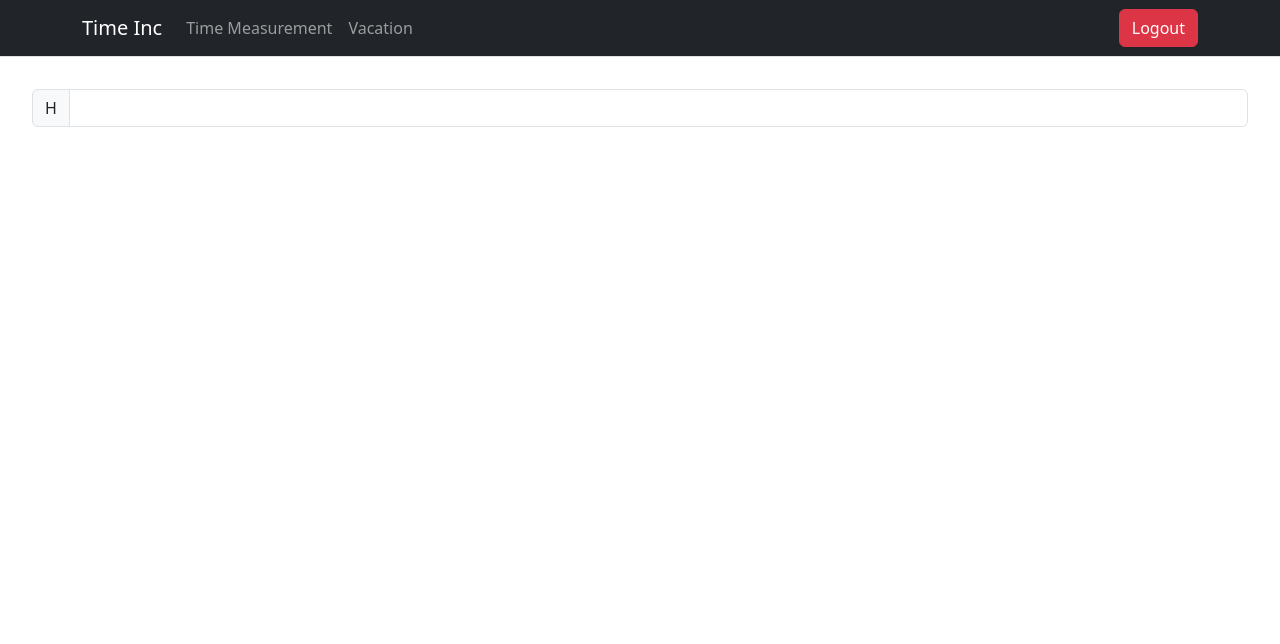
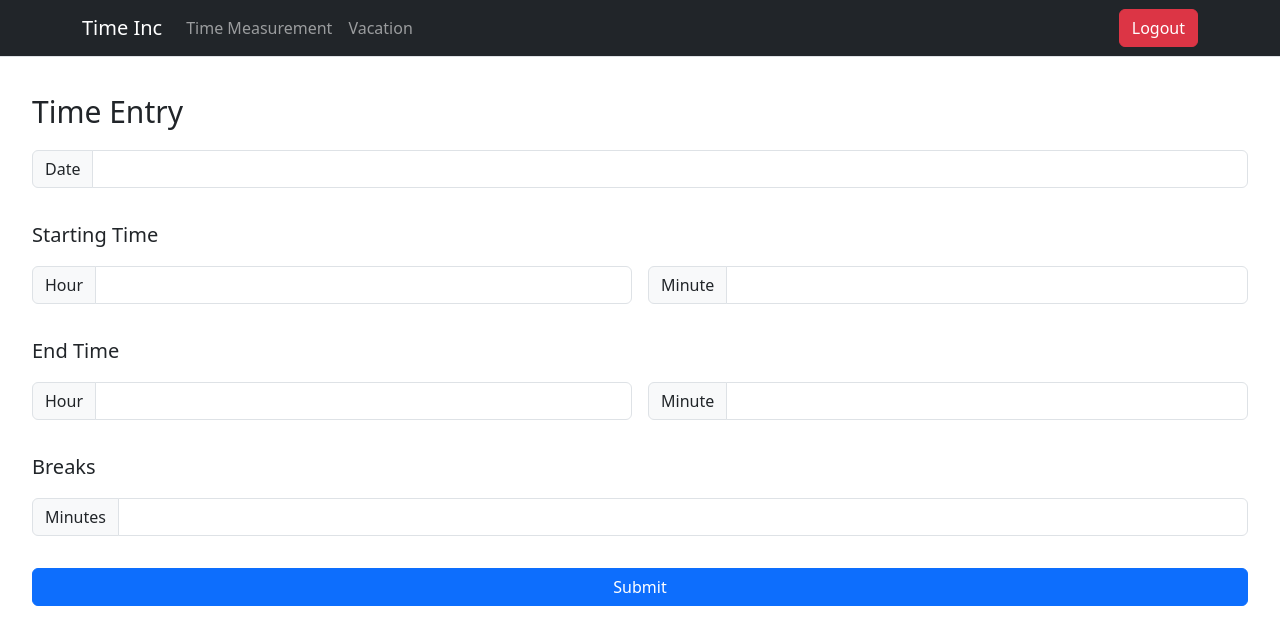
Before and after one commit to Mika2147/Working_time_tracker, a React (Create React App) app in the folder working_time_measurement/: page /new-entry in a window 1280 px wide. Shown: the top 644 px of the page. Built offline with nearby package versions, Linux system fonts and the light colour scheme.

Commit message:
Time Entering Form UI created

```diff
--- a/working_time_measurement/src/components/App.js
+++ b/working_time_measurement/src/components/App.js
@@ -3,16 +3,20 @@ import NavigationBar from './NavigationBar';
 import TimeMeasurementStart from './TimeMeasurmentStart';
 import TimeEnteringForm from './TimeEnteringForm';
 import { BrowserRouter, Route, Routes } from 'react-router-dom';
+import Vacation from './Vacation';
 
 class App extends Component {
     state = {  }
     render() {
         return <React.Fragment>
+            <BrowserRouter>
             <NavigationBar/>
-            <BrowserRouter>
+
                 <Routes>
                     <Route path="/" element={<TimeMeasurementStart />} />
                     <Route path="/new-entry" element={<TimeEnteringForm />}/>
+                    <Route path="/time-measurement" element={<TimeMeasurementStart />}/>
+                    <Route path="/vacation" element={<Vacation />}/>
                 </Routes>
             </BrowserRouter>
         </React.Fragment>
--- a/working_time_measurement/src/components/NavigationBar.js
+++ b/working_time_measurement/src/components/NavigationBar.js
@@ -1,5 +1,6 @@
 import React, { Component } from 'react';
 import { Navbar, Container, Nav, Button } from 'react-bootstrap';
+import { Link } from 'react-router-dom';
 
 class NavigationBar extends Component {
     state = {  }
@@ -10,8 +11,12 @@ class NavigationBar extends Component {
           <Navbar.Toggle aria-controls="navbarSupportedContent" />
           <Navbar.Collapse id="navbarSupportedContent">
             <Nav className="me-auto">
-              <Nav.Link href="/">Time Measurement</Nav.Link>
-              <Nav.Link href="/">Vacation</Nav.Link>
+              <Link to="/time-measurement" className="link">
+                <Nav.Link href="/">Time Measurement</Nav.Link>
+              </Link>
+              <Link to="/vacation" className="link">
+                <Nav.Link href="/">Vacation</Nav.Link>
+              </Link>
             </Nav>
             <Nav>
               <Button variant="danger" href="/">Logout</Button>
--- a/working_time_measurement/src/components/TimeEnteringForm.js
+++ b/working_time_measurement/src/components/TimeEnteringForm.js
@@ -1,4 +1,5 @@
 import React, { Component } from 'react';
+import { Button, Stack } from 'react-bootstrap';
 import Form from 'react-bootstrap/Form';
 import InputGroup from 'react-bootstrap/InputGroup';
 
@@ -7,10 +8,44 @@ class TimeEnteringForm extends Component {
     render() {
         return (<React.Fragment>
             <div className='main-container'>
-            <InputGroup className="mb-3">
-                <InputGroup.Text>H</InputGroup.Text>
-                <Form.Control aria-label="Starting Hour" />
-            </InputGroup>
+                <Stack direction="vertical" gap={3}>
+                    <div className="page-title">Time Entry</div>
+                    <InputGroup className="mb-3">
+                        <InputGroup.Text>Date</InputGroup.Text>
+                        <Form.Control aria-label="Date" />
+                    </InputGroup>
+                    <div className="form-subtitle">Starting Time</div>
+                    <Stack direction="horizontal" gap={3}>
+                        <InputGroup className="mb-3">
+                            <InputGroup.Text>Hour</InputGroup.Text>
+                            <Form.Control aria-label="Starting Hour" />
+                        </InputGroup>
+                        <InputGroup className="mb-3">
+                            <InputGroup.Text>Minute</InputGroup.Text>
+                            <Form.Control aria-label="Starting Hour" />
+                        </InputGroup>
+                    </Stack>
+                    <div className="form-subtitle">End Time</div>
+                    <Stack direction="horizontal" gap={3}>
+                        <InputGroup className="mb-3">
+                            <InputGroup.Text>Hour</InputGroup.Text>
+                            <Form.Control aria-label="Starting Hour" />
+                        </InputGroup>
+                        <InputGroup className="mb-3">
+                            <InputGroup.Text>Minute</InputGroup.Text>
+                            <Form.Control aria-label="Starting Hour" />
+                        </InputGroup>
+                    </Stack>
+                    <div className="form-subtitle">Breaks</div>
+                    <Stack direction="horizontal" gap={3}>
+                        <InputGroup className="mb-3">
+                            <InputGroup.Text>Minutes</InputGroup.Text>
+                            <Form.Control aria-label="Starting Hour" />
+                        </InputGroup>
+                    </Stack>
+                    <Button>Submit</Button>
+                </Stack>
+
             </div>
         </React.Fragment>);
     }
--- /dev/null
+++ b/working_time_measurement/src/components/Vacation.js
@@ -0,0 +1,10 @@
+import React, { Component } from 'react';
+
+class Vacation extends Component {
+    state = {  }
+    render() {
+        return (<React.Fragment>Hello World</React.Fragment>);
+    }
+}
+
+export default Vacation;
--- a/working_time_measurement/src/index.css
+++ b/working_time_measurement/src/index.css
@@ -16,3 +16,15 @@
     padding-left: 32px;
     padding-top: 32px;
 }
+
+.page-title{
+    font-size: 30px;
+}
+
+.form-subtitle{
+    font-size: 20px;
+}
+
+.link{
+    text-decoration: inherit;
+}
```
